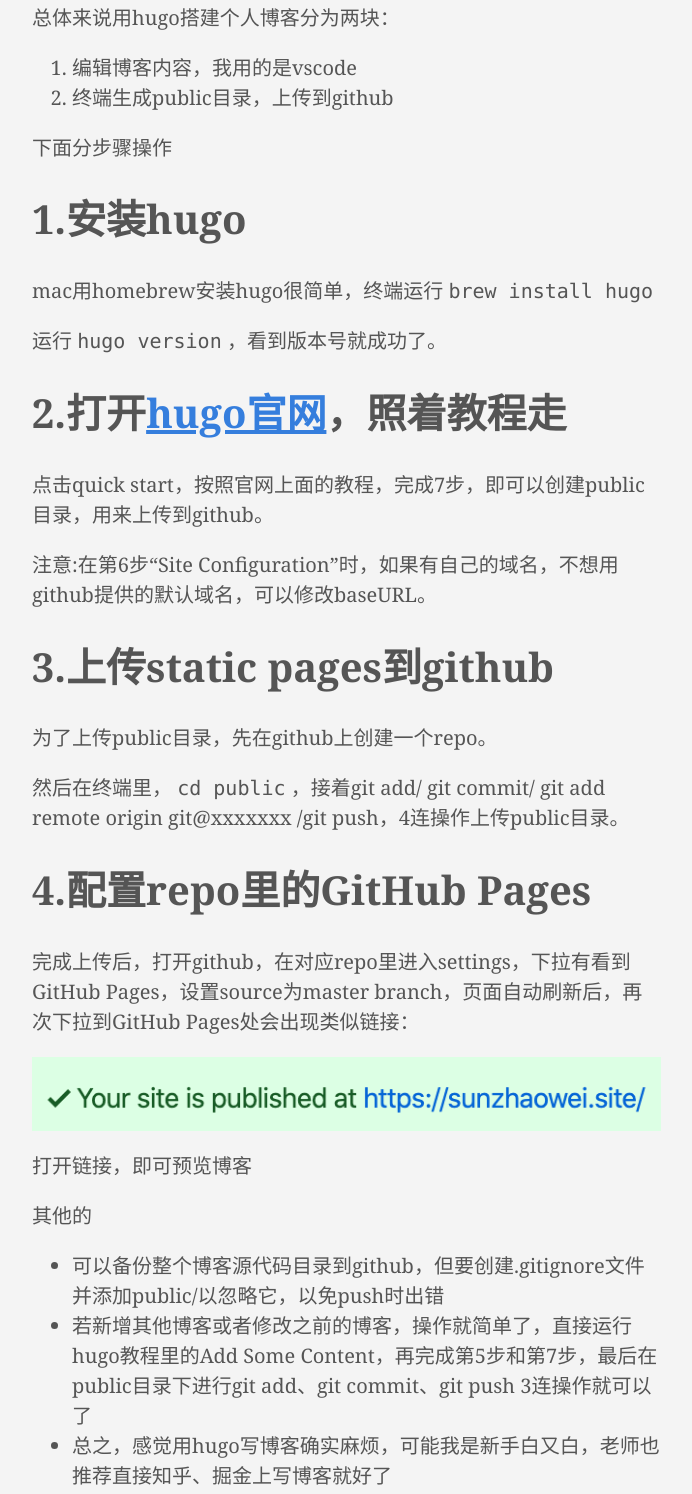
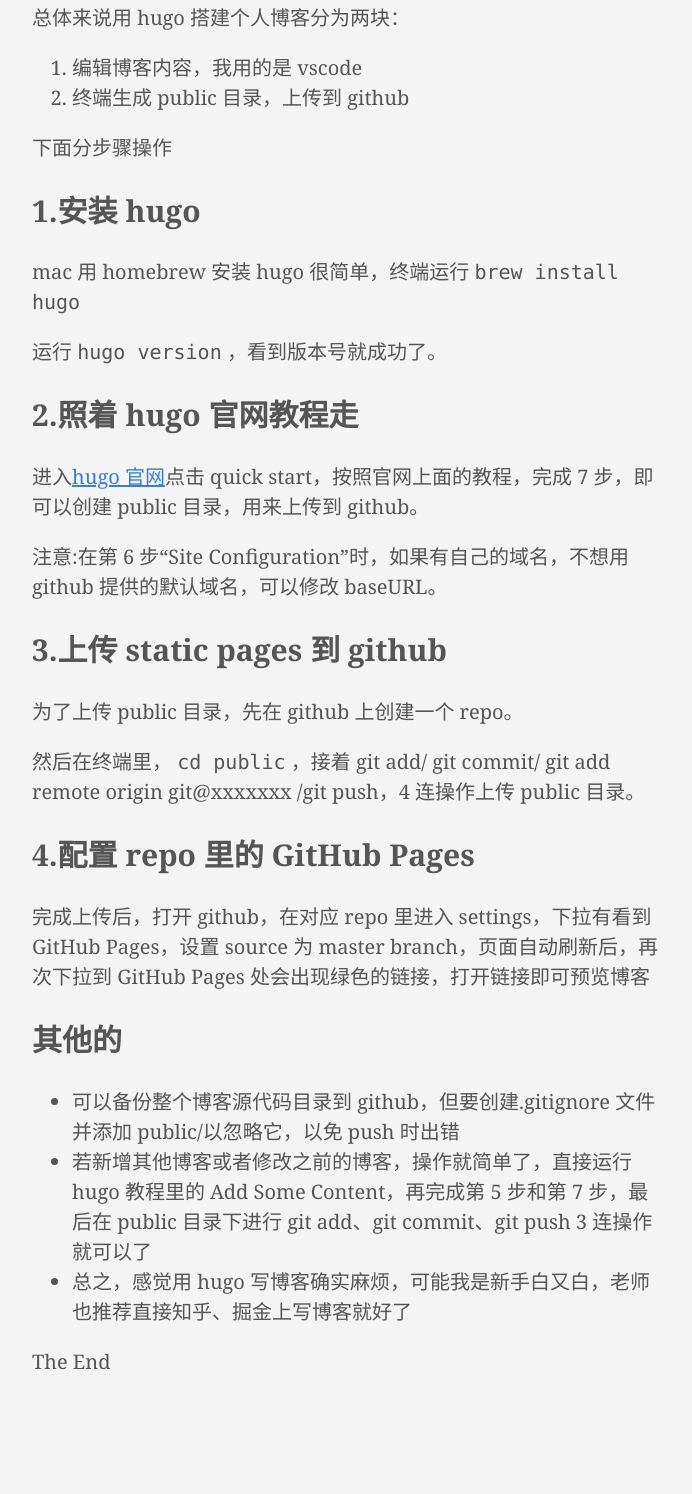
Before and after one commit to sun1948/hugo-blog-io, a plain HTML site: page posts/如何用hugo搭建个人博客/index.html in a window 1280 px wide. Shown: the part 335-1829 px from the top of the page, without its empty margins (112-804 px from the left). Drawn offline with Linux system fonts and the light colour scheme; files whose address does not match are found by name.

Commit message:
修改博客格式

```diff
--- a/posts/如何用hugo搭建个人博客/index.html
+++ b/posts/如何用hugo搭建个人博客/index.html
@@ -26,55 +26,43 @@
 
 
     <meta property="og:title" content="如何用hugo搭建个人博客（for mac）" />
-<meta property="og:description" content="总体来说用hugo搭建个人博客分为两块：
- 编辑博客内容，我用的是vscode 终端生成public目录，上传到github  下面分步骤操作
-1.安装hugo mac用homebrew安装hugo很简单，终端运行 brew install hugo
+<meta property="og:description" content="总体来说用 hugo 搭建个人博客分为两块：
+ 编辑博客内容，我用的是 vscode 终端生成 public 目录，上传到 github  下面分步骤操作
+1.安装 hugo mac 用 homebrew 安装 hugo 很简单，终端运行 brew install hugo
 运行 hugo version ，看到版本号就成功了。
-2.打开hugo官网，照着教程走 点击quick start，按照官网上面的教程，完成7步，即可以创建public目录，用来上传到github。
-注意:在第6步“Site Configuration”时，如果有自己的域名，不想用github提供的默认域名，可以修改baseURL。
-3.上传static pages到github 为了上传public目录，先在github上创建一个repo。
-然后在终端里， cd public ，接着git add/ git commit/ git add remote origin git@xxxxxxx /git push，4连操作上传public目录。
-4.配置repo里的GitHub Pages 完成上传后，打开github，在对应repo里进入settings，下拉有看到GitHub Pages，设置source为master branch，页面自动刷新后，再次下拉到GitHub Pages处会出现类似链接：
-打开链接，即可预览博客
-其他的
- 可以备份整个博客源代码目录到github，但要创建.gitignore文件并添加public/以忽略它，以免push时出错 若新增其他博客或者修改之前的博客，操作就简单了，直接运行hugo教程里的Add Some Content，再完成第5步和第7步，最后在public目录下进行git add、git commit、git push 3连操作就可以了 总之，感觉用hugo写博客确实麻烦，可能我是新手白又白，老师也推荐直接知乎、掘金上写博客就好了  The End" />
+2.照着 hugo 官网教程走 进入hugo 官网点击 quick start，按照官网上面的教程，完成 7 步，即可以创建 public 目录，用来上传到 github。
+注意:在第 6 步“Site Configuration”时，如果有自己的域名，不想用 github 提供的默认域名，可以修改 baseURL。
+3.上传 static pages 到 github 为了上传 public 目录，先在 github 上创建一个 repo。
+然后在终端里， cd public ，接着 git add/ git commit/ git add remote origin git@xxxxxxx /git push，4 连操作上传 public 目录。" />
 <meta property="og:type" content="article" />
 <meta property="og:url" content="http://sunzhaowei.site/posts/%E5%A6%82%E4%BD%95%E7%94%A8hugo%E6%90%AD%E5%BB%BA%E4%B8%AA%E4%BA%BA%E5%8D%9A%E5%AE%A2/" />
 <meta property="article:published_time" content="2020-03-21T14:38:44+08:00" />
 <meta property="article:modified_time" content="2020-03-21T14:38:44+08:00" />
 <meta itemprop="name" content="如何用hugo搭建个人博客（for mac）">
-<meta itemprop="description" content="总体来说用hugo搭建个人博客分为两块：
- 编辑博客内容，我用的是vscode 终端生成public目录，上传到github  下面分步骤操作
-1.安装hugo mac用homebrew安装hugo很简单，终端运行 brew install hugo
+<meta itemprop="description" content="总体来说用 hugo 搭建个人博客分为两块：
+ 编辑博客内容，我用的是 vscode 终端生成 public 目录，上传到 github  下面分步骤操作
+1.安装 hugo mac 用 homebrew 安装 hugo 很简单，终端运行 brew install hugo
 运行 hugo version ，看到版本号就成功了。
-2.打开hugo官网，照着教程走 点击quick start，按照官网上面的教程，完成7步，即可以创建public目录，用来上传到github。
-注意:在第6步“Site Configuration”时，如果有自己的域名，不想用github提供的默认域名，可以修改baseURL。
-3.上传static pages到github 为了上传public目录，先在github上创建一个repo。
-然后在终端里， cd public ，接着git add/ git commit/ git add remote origin git@xxxxxxx /git push，4连操作上传public目录。
-4.配置repo里的GitHub Pages 完成上传后，打开github，在对应repo里进入settings，下拉有看到GitHub Pages，设置source为master branch，页面自动刷新后，再次下拉到GitHub Pages处会出现类似链接：
-打开链接，即可预览博客
-其他的
- 可以备份整个博客源代码目录到github，但要创建.gitignore文件并添加public/以忽略它，以免push时出错 若新增其他博客或者修改之前的博客，操作就简单了，直接运行hugo教程里的Add Some Content，再完成第5步和第7步，最后在public目录下进行git add、git commit、git push 3连操作就可以了 总之，感觉用hugo写博客确实麻烦，可能我是新手白又白，老师也推荐直接知乎、掘金上写博客就好了  The End">
+2.照着 hugo 官网教程走 进入hugo 官网点击 quick start，按照官网上面的教程，完成 7 步，即可以创建 public 目录，用来上传到 github。
+注意:在第 6 步“Site Configuration”时，如果有自己的域名，不想用 github 提供的默认域名，可以修改 baseURL。
+3.上传 static pages 到 github 为了上传 public 目录，先在 github 上创建一个 repo。
+然后在终端里， cd public ，接着 git add/ git commit/ git add remote origin git@xxxxxxx /git push，4 连操作上传 public 目录。">
 <meta itemprop="datePublished" content="2020-03-21T14:38:44&#43;08:00" />
 <meta itemprop="dateModified" content="2020-03-21T14:38:44&#43;08:00" />
-<meta itemprop="wordCount" content="54">
+<meta itemprop="wordCount" content="122">
 
 
 
 <meta itemprop="keywords" content="" /><meta name="twitter:card" content="summary"/>
 <meta name="twitter:title" content="如何用hugo搭建个人博客（for mac）"/>
-<meta name="twitter:description" content="总体来说用hugo搭建个人博客分为两块：
- 编辑博客内容，我用的是vscode 终端生成public目录，上传到github  下面分步骤操作
-1.安装hugo mac用homebrew安装hugo很简单，终端运行 brew install hugo
+<meta name="twitter:description" content="总体来说用 hugo 搭建个人博客分为两块：
+ 编辑博客内容，我用的是 vscode 终端生成 public 目录，上传到 github  下面分步骤操作
+1.安装 hugo mac 用 homebrew 安装 hugo 很简单，终端运行 brew install hugo
 运行 hugo version ，看到版本号就成功了。
-2.打开hugo官网，照着教程走 点击quick start，按照官网上面的教程，完成7步，即可以创建public目录，用来上传到github。
-注意:在第6步“Site Configuration”时，如果有自己的域名，不想用github提供的默认域名，可以修改baseURL。
-3.上传static pages到github 为了上传public目录，先在github上创建一个repo。
-然后在终端里， cd public ，接着git add/ git commit/ git add remote origin git@xxxxxxx /git push，4连操作上传public目录。
-4.配置repo里的GitHub Pages 完成上传后，打开github，在对应repo里进入settings，下拉有看到GitHub Pages，设置source为master branch，页面自动刷新后，再次下拉到GitHub Pages处会出现类似链接：
-打开链接，即可预览博客
-其他的
- 可以备份整个博客源代码目录到github，但要创建.gitignore文件并添加public/以忽略它，以免push时出错 若新增其他博客或者修改之前的博客，操作就简单了，直接运行hugo教程里的Add Some Content，再完成第5步和第7步，最后在public目录下进行git add、git commit、git push 3连操作就可以了 总之，感觉用hugo写博客确实麻烦，可能我是新手白又白，老师也推荐直接知乎、掘金上写博客就好了  The End"/>
+2.照着 hugo 官网教程走 进入hugo 官网点击 quick start，按照官网上面的教程，完成 7 步，即可以创建 public 目录，用来上传到 github。
+注意:在第 6 步“Site Configuration”时，如果有自己的域名，不想用 github 提供的默认域名，可以修改 baseURL。
+3.上传 static pages 到 github 为了上传 public 目录，先在 github 上创建一个 repo。
+然后在终端里， cd public ，接着 git add/ git commit/ git add remote origin git@xxxxxxx /git push，4 连操作上传 public 目录。"/>
 
   </head>
 
@@ -165,30 +153,28 @@
 
 
     </header>
-    <div class="nested-copy-line-height lh-copy serif f4 nested-links nested-img mid-gray pr4-l w-two-thirds-l"><p>总体来说用hugo搭建个人博客分为两块：</p>
+    <div class="nested-copy-line-height lh-copy serif f4 nested-links nested-img mid-gray pr4-l w-two-thirds-l"><p>总体来说用 hugo 搭建个人博客分为两块：</p>
 <ol>
-<li>编辑博客内容，我用的是vscode</li>
-<li>终端生成public目录，上传到github</li>
+<li>编辑博客内容，我用的是 vscode</li>
+<li>终端生成 public 目录，上传到 github</li>
 </ol>
 <p>下面分步骤操作</p>
-<h1 id="1安装hugo">1.安装hugo</h1>
-<p>mac用homebrew安装hugo很简单，终端运行 <code>brew install hugo</code></p>
+<h2 id="1安装-hugo">1.安装 hugo</h2>
+<p>mac 用 homebrew 安装 hugo 很简单，终端运行 <code>brew install hugo</code></p>
 <p>运行 <code>hugo version</code> ，看到版本号就成功了。</p>
-<h1 id="2打开hugo官网httpsgohugoio照着教程走">2.打开<a href="https://gohugo.io/">hugo官网</a>，照着教程走</h1>
-<p>点击quick start，按照官网上面的教程，完成7步，即可以创建public目录，用来上传到github。</p>
-<p>注意:在第6步“Site Configuration”时，如果有自己的域名，不想用github提供的默认域名，可以修改baseURL。</p>
-<h1 id="3上传static-pages到github">3.上传static pages到github</h1>
-<p>为了上传public目录，先在github上创建一个repo。</p>
-<p>然后在终端里， <code>cd public</code> ，接着git add/ git commit/ git add remote origin git@xxxxxxx /git push，4连操作上传public目录。</p>
-<h1 id="4配置repo里的github-pages">4.配置repo里的GitHub Pages</h1>
-<p>完成上传后，打开github，在对应repo里进入settings，下拉有看到GitHub Pages，设置source为master branch，页面自动刷新后，再次下拉到GitHub Pages处会出现类似链接：</p>
-<p><img src="../../static/images/%E6%88%AA%E5%B1%8F2020-03-21%E4%B8%8B%E5%8D%884.40.52.png" alt=""></p>
-<p>打开链接，即可预览博客</p>
-<p>其他的</p>
+<h2 id="2照着-hugo-官网教程走">2.照着 hugo 官网教程走</h2>
+<p>进入<a href="https://gohugo.io/">hugo 官网</a>点击 quick start，按照官网上面的教程，完成 7 步，即可以创建 public 目录，用来上传到 github。</p>
+<p>注意:在第 6 步“Site Configuration”时，如果有自己的域名，不想用 github 提供的默认域名，可以修改 baseURL。</p>
+<h2 id="3上传-static-pages-到-github">3.上传 static pages 到 github</h2>
+<p>为了上传 public 目录，先在 github 上创建一个 repo。</p>
+<p>然后在终端里， <code>cd public</code> ，接着 git add/ git commit/ git add remote origin git@xxxxxxx /git push，4 连操作上传 public 目录。</p>
+<h2 id="4配置-repo-里的-github-pages">4.配置 repo 里的 GitHub Pages</h2>
+<p>完成上传后，打开 github，在对应 repo 里进入 settings，下拉有看到 GitHub Pages，设置 source 为 master branch，页面自动刷新后，再次下拉到 GitHub Pages 处会出现绿色的链接，打开链接即可预览博客</p>
+<h2 id="其他的">其他的</h2>
 <ul>
-<li>可以备份整个博客源代码目录到github，但要创建.gitignore文件并添加public/以忽略它，以免push时出错</li>
-<li>若新增其他博客或者修改之前的博客，操作就简单了，直接运行hugo教程里的Add Some Content，再完成第5步和第7步，最后在public目录下进行git add、git commit、git push 3连操作就可以了</li>
-<li>总之，感觉用hugo写博客确实麻烦，可能我是新手白又白，老师也推荐直接知乎、掘金上写博客就好了</li>
+<li>可以备份整个博客源代码目录到 github，但要创建.gitignore 文件并添加 public/以忽略它，以免 push 时出错</li>
+<li>若新增其他博客或者修改之前的博客，操作就简单了，直接运行 hugo 教程里的 Add Some Content，再完成第 5 步和第 7 步，最后在 public 目录下进行 git add、git commit、git push 3 连操作就可以了</li>
+<li>总之，感觉用 hugo 写博客确实麻烦，可能我是新手白又白，老师也推荐直接知乎、掘金上写博客就好了</li>
 </ul>
 <p>The End</p>
 <ul class="pa0">
```
Also changed, not shown: index.html (+7 -11 lines), index.xml (+7 -11 lines), posts/index.html (+7 -11 lines), posts/index.xml (+7 -11 lines), images/截屏2020-03-21下午4.40.52.png (deleted).
